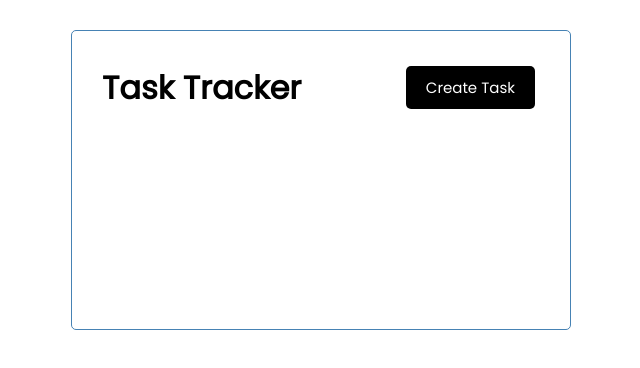
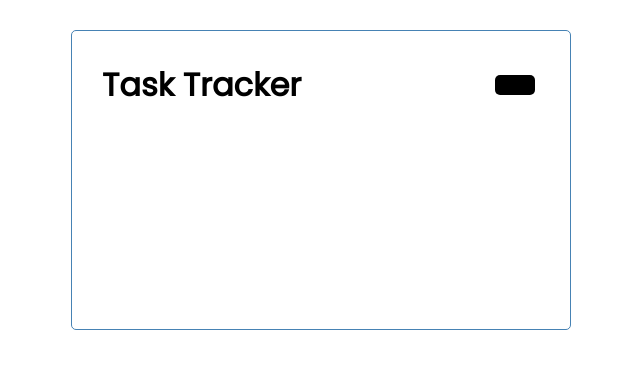
Before and after one commit to Constantine7s/vue-practice, a Vue app: page / in a window 1280 px wide. Shown: the top 368 px of the page, without its empty margins (319-959 px from the left). Built offline with nearby package versions, Linux system fonts and the light colour scheme.

Commit message:
feat: update Button component

```diff
--- a/src/components/Button.vue
+++ b/src/components/Button.vue
@@ -1,10 +1,21 @@
 <!-- eslint-disable vue/multi-word-component-names -->
 <template>
-  <button class="btn">Create Task</button>
+  <button @click="handleClick()" :style="{ background: color }" class="btn">
+    {{ text }}
+  </button>
 </template>
 
 <script>
 export default {
-    name: "Button",
-}
+  name: 'Button',
+  props: {
+    color: String,
+    text: String,
+  },
+  methods: {
+    handleClick() {
+      console.log('something clicked');
+    },
+  },
+};
 </script>
```
